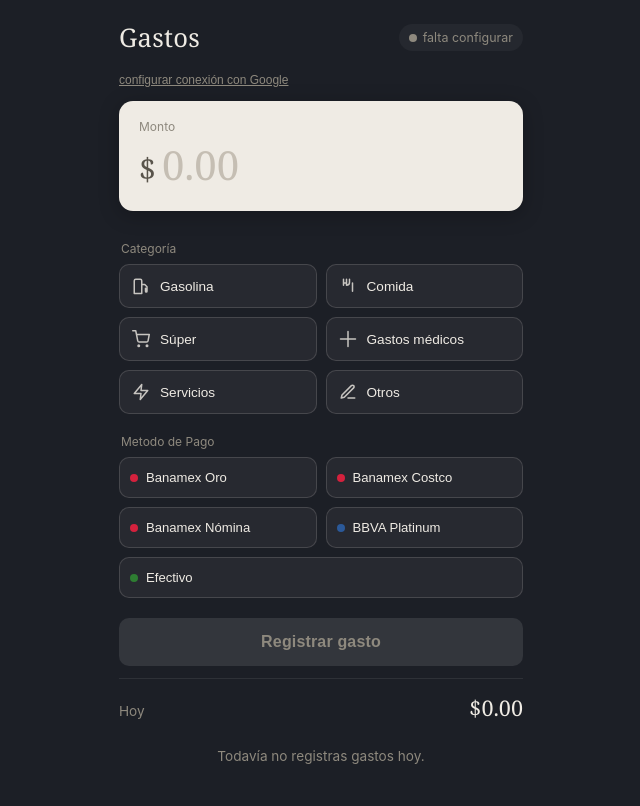
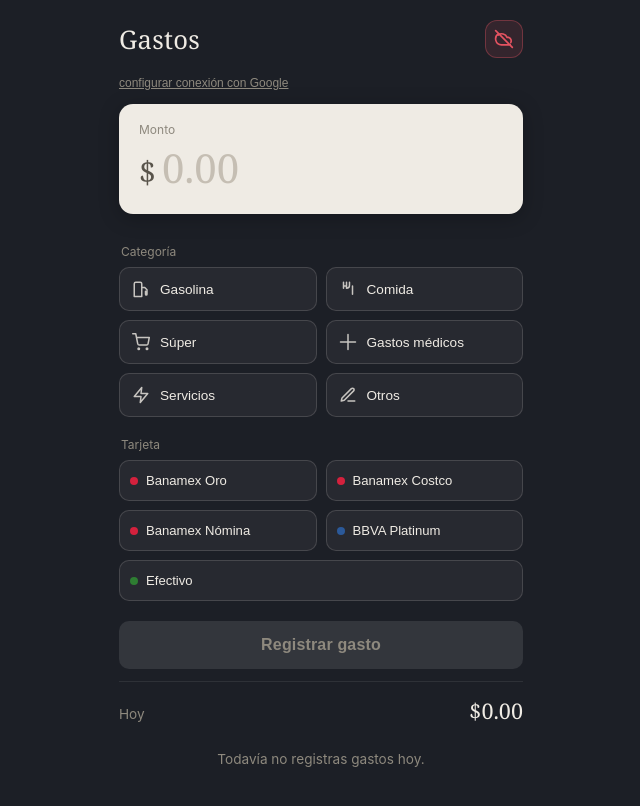
Before and after one commit to ezequielcv68-sudo/APPGASTOS, a plain HTML site: page index.html in a window 1280 px wide. Shown: the whole page, without its empty margins (319-959 px from the left). Drawn offline with Linux system fonts and the light colour scheme.

Commit message:
Update index.html

```diff
--- a/index.html
+++ b/index.html
@@ -56,22 +56,38 @@
     margin:0;
     color:var(--paper);
   }
-  #syncDot{
-    width:8px;height:8px;border-radius:50%;
-    background:var(--muted);
-    display:inline-block;
-  }
-  #syncDot.ok{background:#4EAB8B;}
-  #syncDot.err{background:var(--oxblood);}
-  .status-row{
+
+  /* Indicador Visual de Nube */
+  .status-icon{
     display:flex;
     align-items:center;
-    gap:6px;
-    font-size:0.78rem;
+    justify-content:center;
+    width:38px;
+    height:38px;
+    border-radius:12px;
+    border:1px solid var(--card-border);
+    background:var(--card-bg);
     color:var(--muted);
-    background: rgba(255,255,255,0.04);
-    padding: 6px 10px;
-    border-radius: 20px;
+    transition:all 0.25s ease;
+  }
+  .status-icon svg{
+    width:20px;
+    height:20px;
+    fill:none;
+    stroke:currentColor;
+    stroke-width:2;
+    stroke-linecap:round;
+    stroke-linejoin:round;
+  }
+  .status-icon.ok{
+    background:rgba(78, 171, 139, 0.12);
+    border-color:rgba(78, 171, 139, 0.35);
+    color:#4EAB8B;
+  }
+  .status-icon.err{
+    background:rgba(229, 83, 97, 0.12);
+    border-color:rgba(229, 83, 97, 0.35);
+    color:#E55361;
   }
 
   .amount-card{
@@ -342,9 +358,8 @@
 
   <header>
     <h1>Gastos</h1>
-    <div class="status-row">
-      <span id="syncDot"></span>
-      <span id="syncText">sin conectar</span>
+    <div id="statusIcon" class="status-icon err" title="sin conectar">
+      <svg viewBox="0 0 24 24"><path d="m2 2 20 20M5.782 5.782A7 7 0 0 0 9 19h8.5a4.5 4.5 0 0 0 1.956-.445M20.177 16.177A4.5 4.5 0 0 0 17.5 10h-1.79a7.008 7.008 0 0 0-10.748-2.782"/></svg>
     </div>
   </header>
 
@@ -420,7 +435,7 @@
     <input id="customCategory" class="text-input" type="text" placeholder="Describe el gasto (ej. Cine, Farmacia...)">
   </div>
 
-  <div class="section-label">Metodo de Pago</div>
+  <div class="section-label">Tarjeta</div>
   <div class="payment-grid" id="cardRow">
     <button class="card-btn" data-card="Banamex Oro"><span class="dot"></span>Banamex Oro</button>
     <button class="card-btn" data-card="Banamex Costco"><span class="dot"></span>Banamex Costco</button>
@@ -483,14 +498,22 @@ document.getElementById("connectGoogle").onclick = () => {
   if (state.tokenClient) state.tokenClient.requestAccessToken({prompt: "consent"});
 };
 
+// Control visual del Icono de Nube
 function setStatus(mode, text){
-  const dot = document.getElementById("syncDot");
-  dot.className = mode;
-  document.getElementById("syncText").textContent = text;
+  const statusContainer = document.getElementById("statusIcon");
+  statusContainer.title = text;
+
+  if (mode === "ok") {
+    statusContainer.className = "status-icon ok";
+    statusContainer.innerHTML = `<svg viewBox="0 0 24 24"><path d="M17.5 19H9a7 7 0 1 1 6.71-9h1.79a4.5 4.5 0 1 1 0 9Z"/></svg>`;
+  } else {
+    statusContainer.className = "status-icon err";
+    statusContainer.innerHTML = `<svg viewBox="0 0 24 24"><path d="m2 2 20 20M5.782 5.782A7 7 0 0 0 9 19h8.5a4.5 4.5 0 0 0 1.956-.445M20.177 16.177A4.5 4.5 0 0 0 17.5 10h-1.79a7.008 7.008 0 0 0-10.748-2.782"/></svg>`;
+  }
 }
 
 function initGoogle(){
-  if (!state.config.clientId) { setStatus("", "falta configurar"); return; }
+  if (!state.config.clientId) { setStatus("err", "falta configurar"); return; }
   if (!window.google || !google.accounts) { setTimeout(initGoogle, 300); return; }
   state.tokenClient = google.accounts.oauth2.initTokenClient({
     client_id: state.config.clientId,
@@ -505,7 +528,7 @@ function initGoogle(){
       }
     },
   });
-  setStatus("", "listo para conectar");
+  setStatus("err", "listo para conectar");
   if (state.config.clientId && !state.accessToken) {
     state.tokenClient.requestAccessToken({prompt: ''});
   }
@@ -697,7 +720,6 @@ function renderLedger(){
   document.getElementById("dayTotal").textContent = "$" + total.toFixed(2);
 }
 
-// Cargar gasto en el formulario para editar
 window.editEntry = function(index) {
   const entry = state.todayRows[index];
   if (!entry) return;
@@ -779,7 +801,7 @@ async function updateInSheets(oldEntry, newEntry) {
     setStatus("err", "sin sesión activa");
     return;
   }
-  setStatus("", "actualizando en Sheets...");
+  setStatus("err", "actualizando...");
   try {
     const tabName = state.config.sheetTab || "Gastos";
     const getUrl = `https://sheets.googleapis.com/v4/spreadsheets/${state.config.sheetId}/values/${encodeURIComponent(tabName)}!A:E`;
@@ -834,7 +856,7 @@ async function deleteFromSheets(entry) {
     setStatus("err", "sin sesión activa");
     return;
   }
-  setStatus("", "eliminando de Sheets...");
+  setStatus("err", "eliminando...");
   try {
     const tabName = state.config.sheetTab || "Gastos";
     const getUrl = `https://sheets.googleapis.com/v4/spreadsheets/${state.config.sheetId}/values/${encodeURIComponent(tabName)}!A:E`;
@@ -895,7 +917,7 @@ renderLedger();
 // ---------- Google Sheets Sync ----------
 async function trySync(entry){
   if (!state.accessToken){
-    setStatus(state.config.clientId ? "err" : "", state.config.clientId ? "sin sesión: toca conectar" : "falta configurar");
+    setStatus("err", state.config.clientId ? "sin sesión: toca conectar" : "falta configurar");
     return;
   }
   const range = encodeURIComponent(`${state.config.sheetTab}!A:E`);
```
